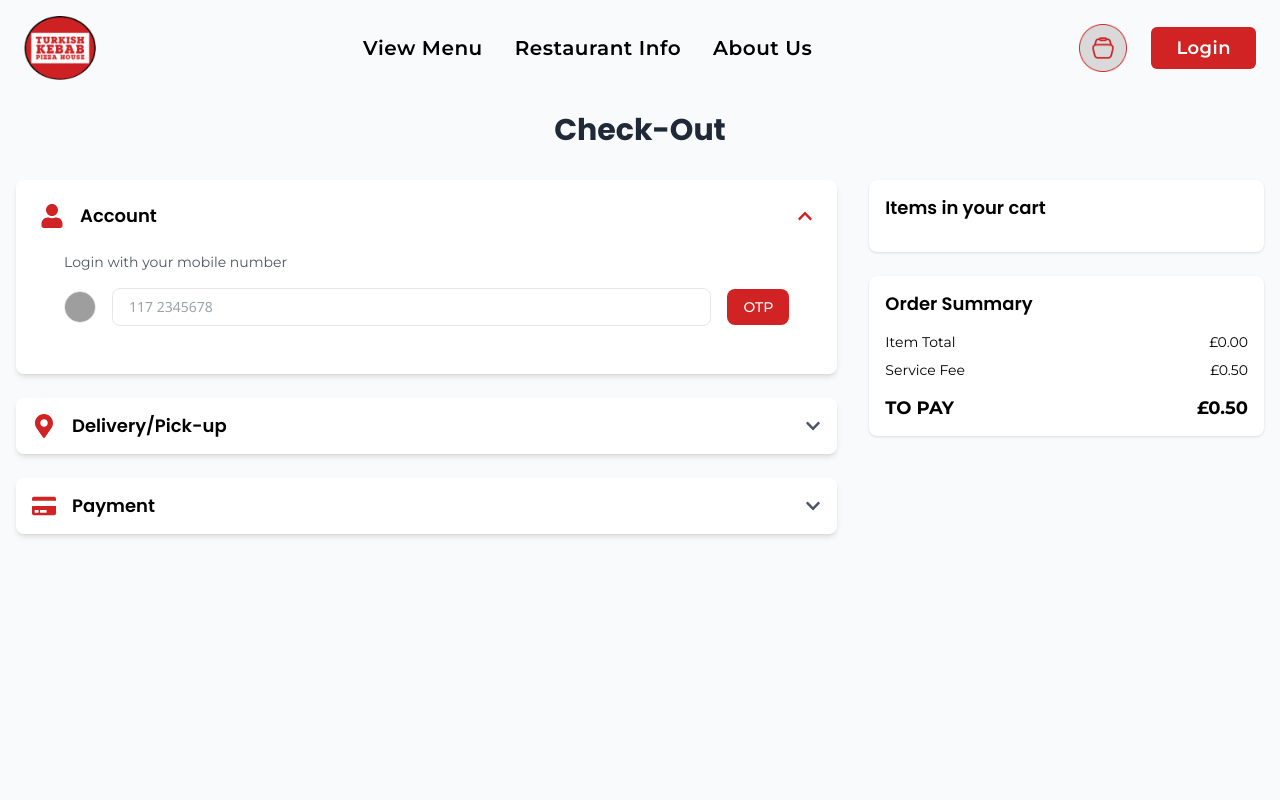
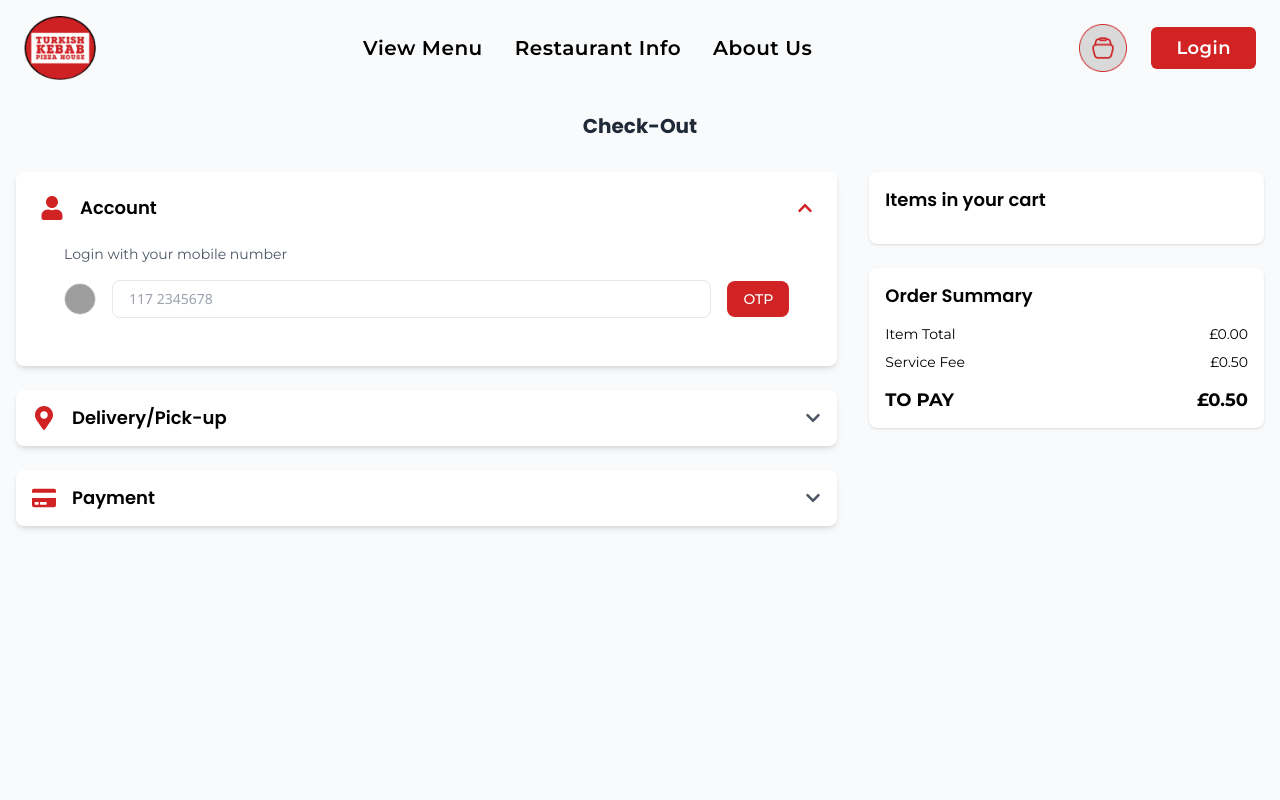
Before and after one commit to Shahid-Afridii/turkish_kebab_pizza_house, a React (Vite) app: page /checkout in a window 1280 px wide. Shown: the top 800 px of the page. Built offline with nearby package versions, Linux system fonts and the light colour scheme; grey boxes are pictures that could not be loaded.

Commit message:
font changes

```diff
--- a/src/pages/Checkout.jsx
+++ b/src/pages/Checkout.jsx
@@ -42,7 +42,7 @@
 
   return (
     <div className="container mx-auto p-2 lg:p-0 bg-gray-50 min-h-screen">
-      <h1 className="text-2xl md:text-3xl font-bold mb-8 text-center text-gray-800">
+      <h1 className="text-md md:text-xl font-bold mb-8 text-center text-gray-800">
         Check-Out
       </h1>
 
```
